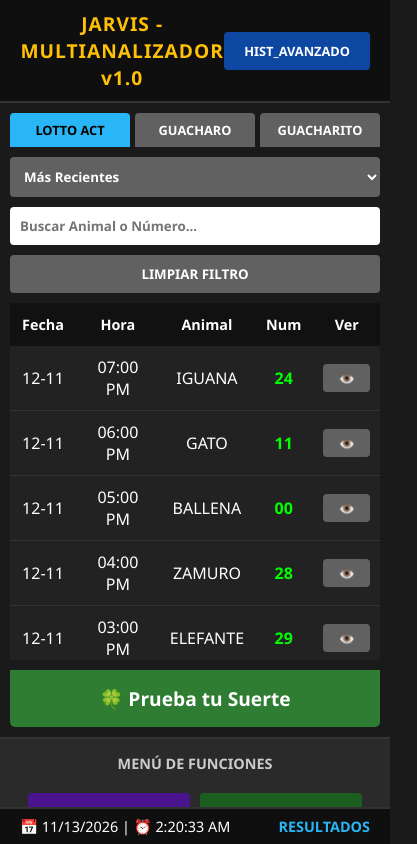
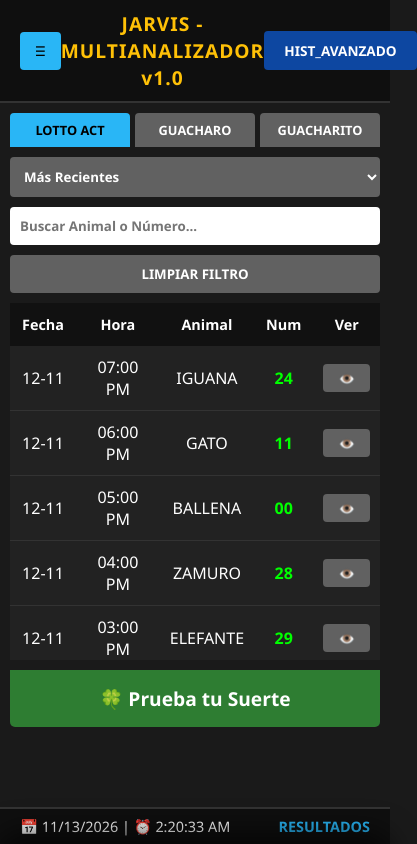
Before and after one commit to fumigaciones2014-crypto/analizador_animalitos, a plain HTML site: page index.html in a window 390 px wide. Shown: the whole page, 417 px wide, since content can reach past the window. Drawn offline with Linux system fonts and the light colour scheme.

Commit message:
Update index.html

```diff
--- a/index.html
+++ b/index.html
@@ -11,6 +11,7 @@
             --text-verde: #00ff00; --btn-purpura: #4a148c; --btn-verde-oscuro: #1b5e20;
             --btn-azul-oscuro: #0d47a1; --btn-gris-oscuro: #424242; --btn-amarillo: #f9a825;
             --btn-azul-claro: #29b6f6; --btn-gris: #616161; --btn-verde-footer: #2e7d32;
+            --btn-naranja: #e65100; /* NUEVO COLOR NARANJA */
         }
         * { box-sizing: border-box; margin: 0; padding: 0; font-family: 'Segoe UI', Tahoma, Geneva, Verdana, sans-serif; }
         body { background-color: var(--bg-principal); color: var(--text-blanco); height: 100vh; display: flex; flex-direction: column; overflow: hidden; }
@@ -20,13 +21,20 @@
 
         .layout-container { display: grid; grid-template-columns: 1fr 300px; flex-grow: 1; overflow: hidden; }
 
-        .sidebar-right { background-color: var(--bg-panel); padding: 15px; display: flex; flex-direction: column; gap: 10px; border-left: 2px solid #333; overflow-y: auto; }
+        /* SIDEBAR ESCRITORIO */
+        .sidebar-right {
+            background-color: var(--bg-panel); padding: 15px; display: flex; flex-direction: column; gap: 10px;
+            border-left: 2px solid #333; overflow-y: auto; transition: transform 0.3s ease-in-out;
+        }
         .sidebar-title { text-align: center; font-weight: bold; font-size: 0.9rem; margin-bottom: 10px; color: #ccc; }
         .btn-menu { padding: 15px 10px; border: none; border-radius: 4px; color: white; font-weight: bold; cursor: pointer; text-align: center; transition: opacity 0.2s; }
         .btn-menu:hover { opacity: 0.8; }
-        .bg-purpura { background-color: var(--btn-purpura); } .bg-verde { background-color: var(--btn-verde-oscuro); }
-        .bg-azul { background-color: var(--btn-azul-oscuro); } .bg-gris { background-color: var(--btn-gris-oscuro); }
+        .bg-purpura { background-color: var(--btn-purpura); }
+        .bg-verde { background-color: var(--btn-verde-oscuro); }
+        .bg-azul { background-color: var(--btn-azul-oscuro); }
+        .bg-gris { background-color: var(--btn-gris-oscuro); }
         .bg-amarillo { background-color: var(--btn-amarillo); color: #000; }
+        .bg-naranja { background-color: var(--btn-naranja); color: #fff; } /* NUEVA CLASE */
 
         main { display: flex; flex-direction: column; padding: 10px; overflow: hidden; }
         .tabs-container { display: flex; gap: 5px; margin-bottom: 10px; }
@@ -99,27 +107,66 @@
         }
         .bola-suerte small { font-size: 0.8rem; margin-top: 5px; text-transform: uppercase; color: #c8e6c9;}
 
+        /* BOTÓN TOGGLE MENÚ MÓVIL */
+        .menu-toggle-btn {
+            display: none; background-color: var(--btn-azul-claro); color: #000;
+            border: none; border-radius: 4px; padding: 10px 15px; font-weight: bold; cursor: pointer;
+        }
+
         /* RESPONSIVO */
         @media (max-width: 768px) {
-            .layout-container { display: flex; flex-direction: column; overflow-y: auto; }
-            .sidebar-right { border-left: none; border-top: 2px solid #333; flex-direction: row; flex-wrap: wrap; justify-content: center; }
-            .btn-menu { width: 45%; padding: 10px 5px; font-size: 0.8rem; }
-            .sidebar-title { width: 100%; }
+            .layout-container { display: flex; flex-direction: column; overflow-y: auto; position: relative; }
+
+            /* El sidebar se convierte en panel desplegable */
+            .sidebar-right {
+                position: fixed; bottom: 0; left: 0; width: 100%;
+                background-color: var(--bg-panel); border-left: none; border-top: 2px solid #333;
+                border-radius: 20px 20px 0 0; padding: 15px 10px 30px 10px;
+                max-height: 80vh; overflow-y: auto; z-index: 900;
+                transform: translateY(100%); /* Oculto por defecto */
+                box-shadow: 0 -10px 30px rgba(0,0,0,0.7);
+                display: grid; grid-template-columns: 1fr 1fr; gap: 10px;
+            }
+            .sidebar-right.active { transform: translateY(0); } /* Mostrar */
+
+            .sidebar-title {
+                display: block; grid-column: 1 / -1; width: 100%;
+                text-align: center; font-size: 1rem; color: #ffcc00;
+                margin-bottom: 5px; padding-bottom: 10px; border-bottom: 1px solid #444;
+            }
+            .btn-menu { width: 100%; padding: 12px 5px; font-size: 0.85rem; }
+
+            .menu-toggle-btn { display: block; } /* Mostrar botón de menú */
+
+            main { padding-bottom: 80px; } /* Espacio para el botón de suerte */
             .toolbar { flex-direction: column; }
             .toolbar select, .toolbar input, .btn-tool { width: 100%; }
             .tab-btn { font-size: 0.8rem; padding: 8px; }
             .modal-content { width: 95%; padding: 15px; }
             .bola-suerte { width: 80px; height: 80px; font-size: 2rem; }
+
+            /* Overlay para oscurecer el fondo al abrir menú */
+            .menu-overlay {
+                display: none; position: fixed; top: 0; left: 0; width: 100%; height: 100%;
+                background-color: rgba(0,0,0,0.5); z-index: 800;
+            }
+            .menu-overlay.active { display: block; }
         }
     </style>
 </head>
 <body>
 
     <header>
-        <div></div>
+        <div style="display: flex; gap: 10px; align-items: center;">
+            <!-- BOTÓN PARA ABRIR MENÚ EN MÓVIL -->
+            <button class="menu-toggle-btn" onclick="toggleMenu()">☰</button>
+        </div>
         <div class="header-title">JARVIS - MULTIANALIZADOR v1.0</div>
         <button id="btn-descargas" class="btn-menu bg-azul" style="padding: 10px 20px;" onclick="window.location.href='hist_avanzado.html'">HIST_AVANZADO</button>
     </header>
+
+    <!-- OVERLAY PARA CERRAR MENÚ AL TOCAR FUERA -->
+    <div class="menu-overlay" id="menu-overlay" onclick="toggleMenu()"></div>
 
     <div class="layout-container">
         <main>
@@ -158,13 +205,17 @@
 
         <aside class="sidebar-right" id="sidebar-right">
             <div class="sidebar-title" id="sidebar-title">MENÚ DE FUNCIONES</div>
+            <!-- BOTÓN EXPLOSIVOS (PÚRPURA) -->
             <button id="btn-menu-explosivos" class="btn-menu bg-purpura" onclick="window.location.href='explosivos.html'">Explosivos</button>
-            <button id="btn-menu-patrones" class="btn-menu bg-verde" onclick="window.location.href='patrones.html'">Patrones</button>
+            <!-- BOTÓN PATRONES (AHORA PÚRPURA) -->
+            <button id="btn-menu-patrones" class="btn-menu bg-purpura" onclick="window.location.href='patrones.html'">Patrones</button>
             <button id="btn-menu-graficos" class="btn-menu bg-azul" onclick="window.location.href='graficos.html'">Gráficos</button>
             <button id="btn-menu-proyeccion" class="btn-menu bg-azul" onclick="window.location.href='proyeccion.html'">Proyección</button>
-            <button id="btn-menu-automatico" class="btn-menu bg-gris" onclick="window.location.href='automatico.html'">Modo Auto</button>
+            <!-- BOTÓN MODO AUTO (AHORA AMARILLO) -->
+            <button id="btn-menu-automatico" class="btn-menu bg-amarillo" onclick="window.location.href='automatico.html'">Modo Auto</button>
             <button id="btn-menu-atrasados" class="btn-menu bg-amarillo" onclick="window.location.href='atrasados.html'">Atrasados</button>
-            <button id="btn-menu-funcion7" class="btn-menu bg-gris" onclick="window.location.href='funcion7.html'">Ruleta x N°</button>
+            <!-- BOTÓN RULETA X N° (AHORA NARANJA) -->
+            <button id="btn-menu-funcion7" class="btn-menu bg-naranja" onclick="window.location.href='funcion7.html'">Ruleta x N°</button>
             <button id="btn-menu-funcion8" class="btn-menu bg-gris">Función_8</button>
         </aside>
     </div>
@@ -214,6 +265,14 @@
         let datosLotto = [], datosGuacharo = [], datosMini = [], loteriaActual = 'lotto';
         let numParaHistorial = "";
         let datosFiltradosActuales = [];
+
+        // --- LÓGICA DEL MENÚ MÓVIL ---
+        function toggleMenu() {
+            const sidebar = document.getElementById('sidebar-right');
+            const overlay = document.getElementById('menu-overlay');
+            sidebar.classList.toggle('active');
+            overlay.classList.toggle('active');
+        }
 
         setInterval(() => {
             const ahora = new Date();
```
